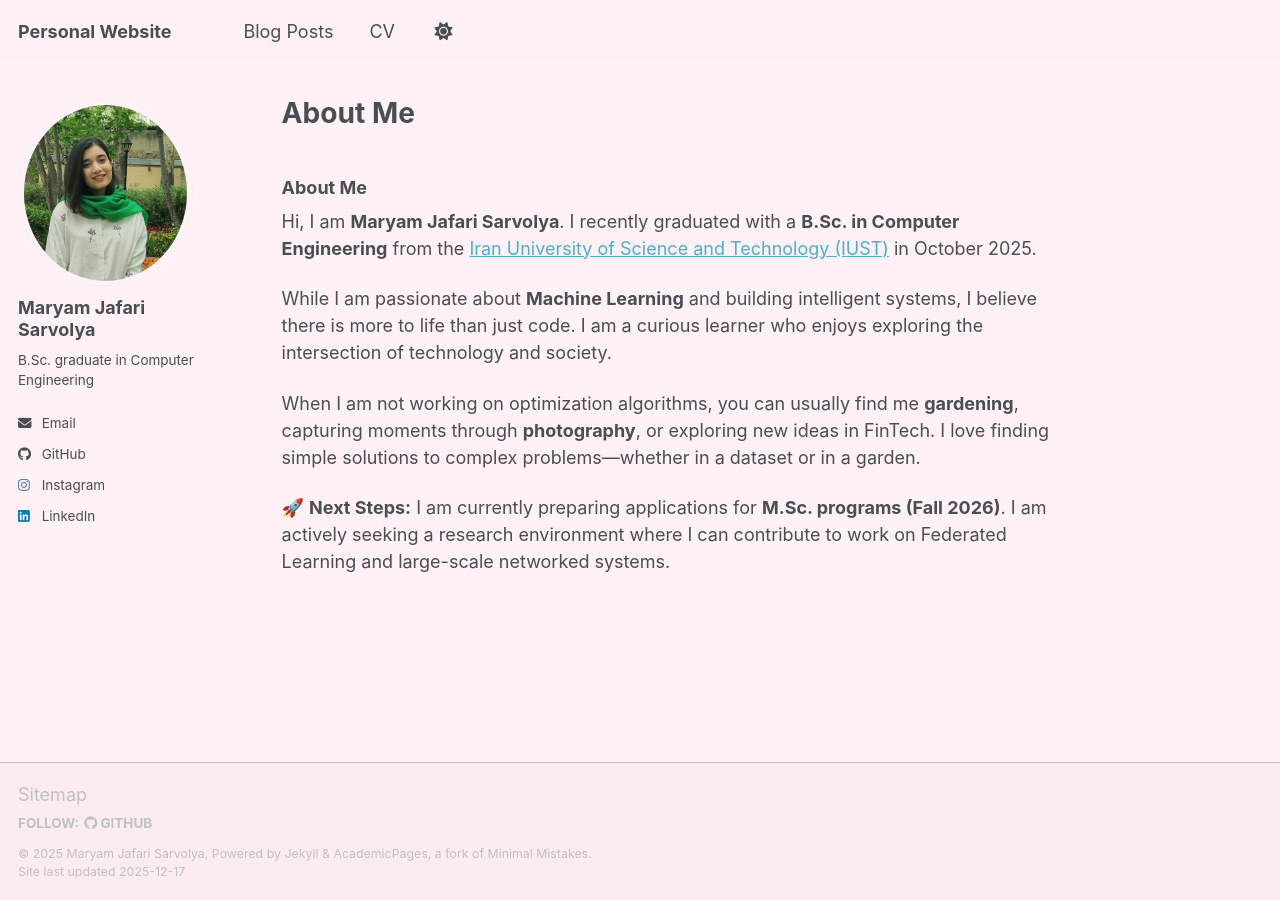
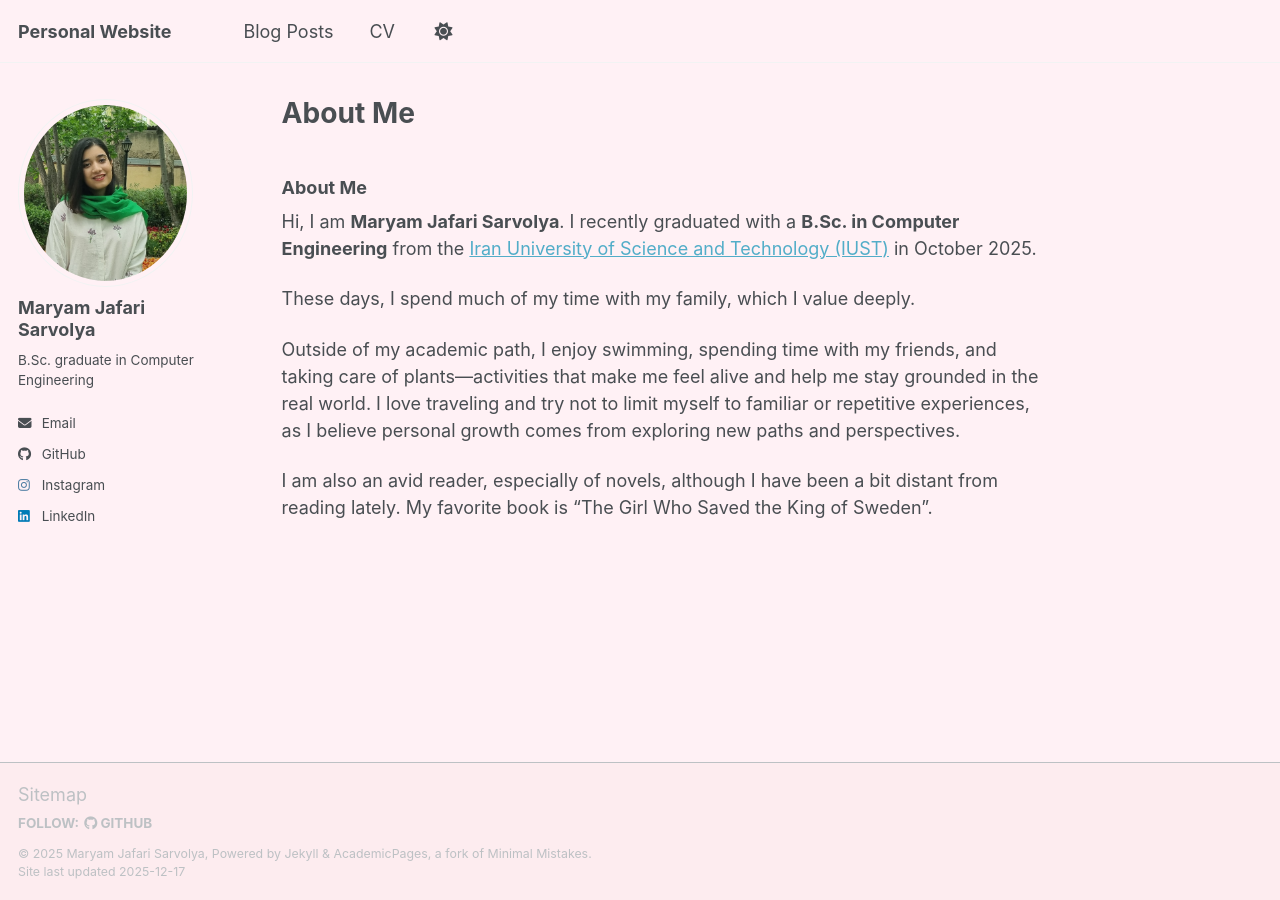
Before and after one commit to maryam1381/maryam1381.github.io, a Jekyll site: the page built from _pages/about.md, in a window 1280 px wide. Built offline with Jekyll 4.4.1, drawn with Linux system fonts in a browser that asks for light colours; a script bundle is joined from its source files by our own code; library files that are not in the unit come from our copies.

Commit message:
Revise about page to emphasize family and reading
Removed personal reflections on life and interests, focusing instead on family and reading.

```diff
--- a/_pages/about.md
+++ b/_pages/about.md
@@ -10,14 +10,8 @@ author_profile: true
   Hi, I am <b>Maryam Jafari Sarvolya</b>. I recently graduated with a <b>B.Sc. in Computer Engineering</b> from the <a href="http://www.iust.ac.ir/">Iran University of Science and Technology (IUST)</a> in October 2025.
 </p>
 
-<p>
-  While I am passionate about <b>Machine Learning</b> and building intelligent systems, I believe there is more to life than just code. I am a curious learner who enjoys exploring the intersection of technology and society.
-</p>
+These days, I spend much of my time with my family, which I value deeply.
 
-<p>
-  When I am not working on optimization algorithms, you can usually find me <b>gardening</b>, capturing moments through <b>photography</b>, or exploring new ideas in FinTech. I love finding simple solutions to complex problems—whether in a dataset or in a garden.
-</p>
+Outside of my academic path, I enjoy swimming, spending time with my friends, and taking care of plants—activities that make me feel alive and help me stay grounded in the real world. I love traveling and try not to limit myself to familiar or repetitive experiences, as I believe personal growth comes from exploring new paths and perspectives.
 
-<p>
-  🚀 <b>Next Steps:</b> I am currently preparing applications for <b>M.Sc. programs (Fall 2026)</b>. I am actively seeking a research environment where I can contribute to work on Federated Learning and large-scale networked systems.
-</p>
+I am also an avid reader, especially of novels, although I have been a bit distant from reading lately. My favorite book is "The Girl Who Saved the King of Sweden".
```
